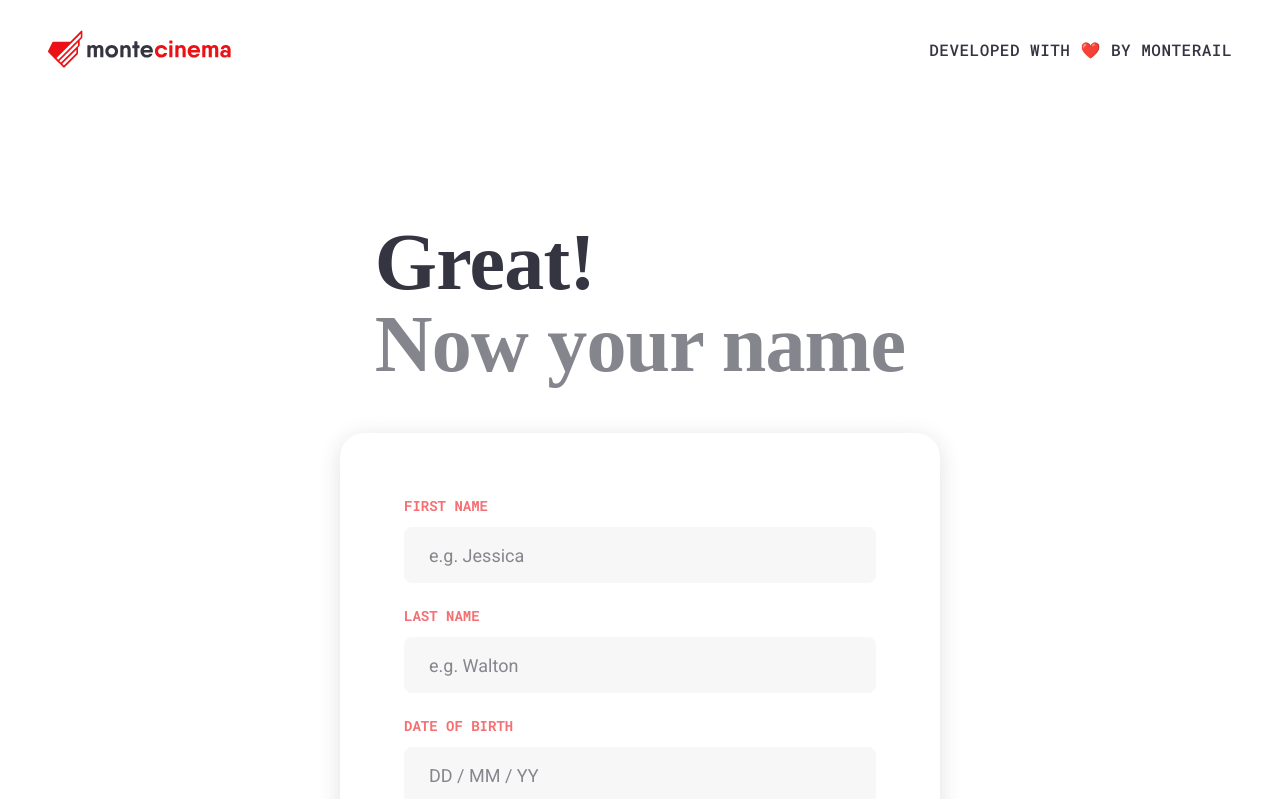
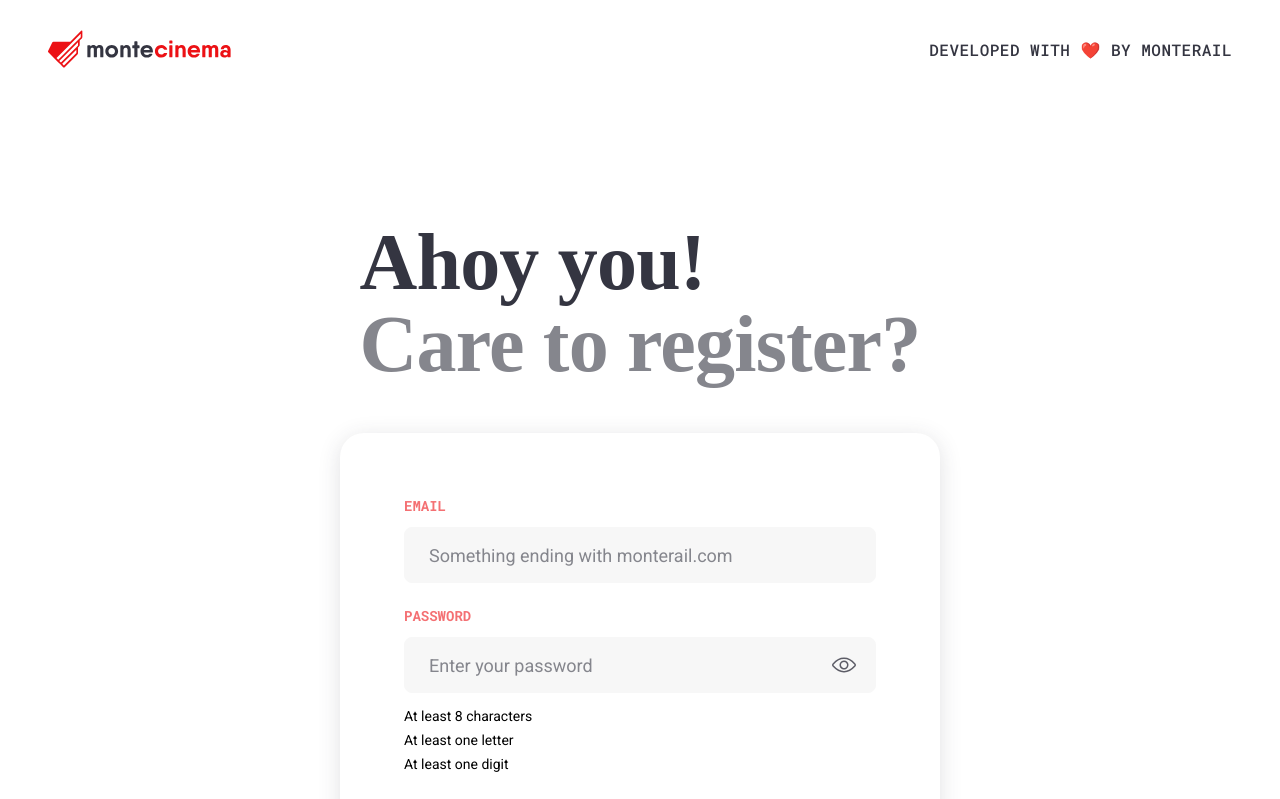
Before and after one commit to WawrzenskiPatryk/montecinema-registration-demo, a Vue app: page / in a window 1280 px wide. Shown: the top 799 px of the page. Built offline with nearby package versions, Linux system fonts and the light colour scheme; a web font is replaced by a local one.

Commit message:
full logic prototype

```diff
--- a/src/components/MainSection.vue
+++ b/src/components/MainSection.vue
@@ -1,5 +1,5 @@
 <template>
-  <main v-if="step < 2" class="main">
+  <main v-if="step < stepsContent.length" class="main">
     <MainTitle
       :first-part="currentContent.title.firstPart"
       :second-part="currentContent.title.secondPart"
@@ -11,6 +11,10 @@
         :button-label="currentContent.buttonLabel"
       />
     </BaseCard>
+  </main>
+  <main v-else>
+    <h1>{{ storedName }}</h1>
+    <h1>{{ storedEmail }}</h1>
   </main>
 </template>
 
@@ -29,8 +33,9 @@ export default {
   },
   data() {
     return {
-      step: 1,
-      formIsValid: false,
+      storedName: '',
+      storedEmail: '',
+      step: 0,
       stepsContent: [
         {
           title: {
@@ -58,22 +63,22 @@ export default {
           },
           inputs: [
             {
-              name: 'first name',
+              name: 'first-name',
               type: 'text',
               placeholder: 'e.g. Jessica',
             },
             {
-              name: 'last name',
+              name: 'last-name',
               type: 'text',
               placeholder: 'e.g. Walton',
             },
             {
-              name: 'date of birth',
+              name: 'date-of-birth',
               type: 'date',
               placeholder: 'DD / MM / YY',
             },
             {
-              name: 'checkbox',
+              name: 'privacy-policy',
               type: 'checkbox',
             },
           ],
@@ -88,8 +93,14 @@ export default {
     },
   },
   methods: {
-    nextHandler() {
-      if (this.formIsValid) this.step++;
+    nextHandler(storedInputs) {
+      this.step++;
+      if (this.step === this.stepsContent.length) {
+        for (const obj of storedInputs) {
+          if (obj.name === 'first-name') this.storedName = obj.value;
+          if (obj.name === 'email') this.storedEmail = obj.value;
+        }
+      }
     },
   },
 };
--- a/src/components/form/FormInput.vue
+++ b/src/components/form/FormInput.vue
@@ -13,7 +13,7 @@
   </div>
 
   <div v-else class="form-input">
-    <label class="form-input__label" :for="name">{{ name }}</label>
+    <label class="form-input__label" :for="name">{{ computedName }}</label>
 
     <div class="form-input__field-wrapper">
       <input
@@ -79,6 +79,9 @@ export default {
     };
   },
   computed: {
+    computedName() {
+      return this.name.split('-').join(' ');
+    },
     computedType() {
       if (
         (this.type === 'date' && !this.dateInputFocused) ||
@@ -110,8 +113,21 @@ export default {
     },
   },
   watch: {
+    inputValue() {
+      console.log('watcher triggered on value change');
+      this.$emit('validityUpdate', {
+        name: this.name,
+        valid: this.isInputValid,
+        value: this.inputValue,
+      });
+    },
     isInputValid() {
-      this.$emit('validityUpdate', { name: this.name, valid: this.isInputValid });
+      console.log('watcher triggered on validation');
+      this.$emit('validityUpdate', {
+        name: this.name,
+        valid: this.isInputValid,
+        value: this.inputValue,
+      });
     },
   },
 };
--- a/src/components/form/MainForm.vue
+++ b/src/components/form/MainForm.vue
@@ -6,11 +6,11 @@
       :name="input.name"
       :type="input.type"
       :placeholder="input.placeholder"
-      @validity-update="checkIfValid"
+      @validity-update="setValidity"
     />
     <div class="main-form__buttons">
       <a class="main-form__log-in-button" href="#"> Log in instead </a>
-      <BaseButton @click="nextStep"> {{ buttonLabel }} </BaseButton>
+      <BaseButton @click.prevent="nextStep"> {{ buttonLabel }} </BaseButton>
     </div>
   </form>
 </template>
@@ -42,16 +42,44 @@ export default {
   },
   data() {
     return {
-      isFormValid: false,
+      storedInputs: [],
     };
+  },
+  mounted() {
+    this.storeInputs();
+  },
+  updated() {
+    this.storeInputs();
+    console.log(this.storedInputs);
   },
   methods: {
     nextStep() {
-      this.$emit('nextStep');
+      console.log(this.storedInputs);
+      for (const input of this.storedInputs) {
+        if (!input.valid) {
+          alert('Fill all input fields!');
+          return;
+        }
+      }
+      this.$emit('nextStep', this.storedInputs);
     },
-    checkIfValid(inputStatus) {
-      console.log('CHANGED:', inputStatus);
-      console.log('Total:', this.inputs.length);
+    setValidity(inputStatus) {
+      for (const input of this.storedInputs) {
+        if (input.name === inputStatus.name) {
+          input.valid = inputStatus.valid;
+          input.value = inputStatus.value;
+        }
+      }
+    },
+    storeInputs() {
+      for (let i = 0; i < this.inputs.length; i++) {
+        const inputObject = {
+          name: this.inputs[i].name,
+          valid: false,
+          value: null,
+        };
+        this.storedInputs.push(inputObject);
+      }
     },
   },
 };
```
